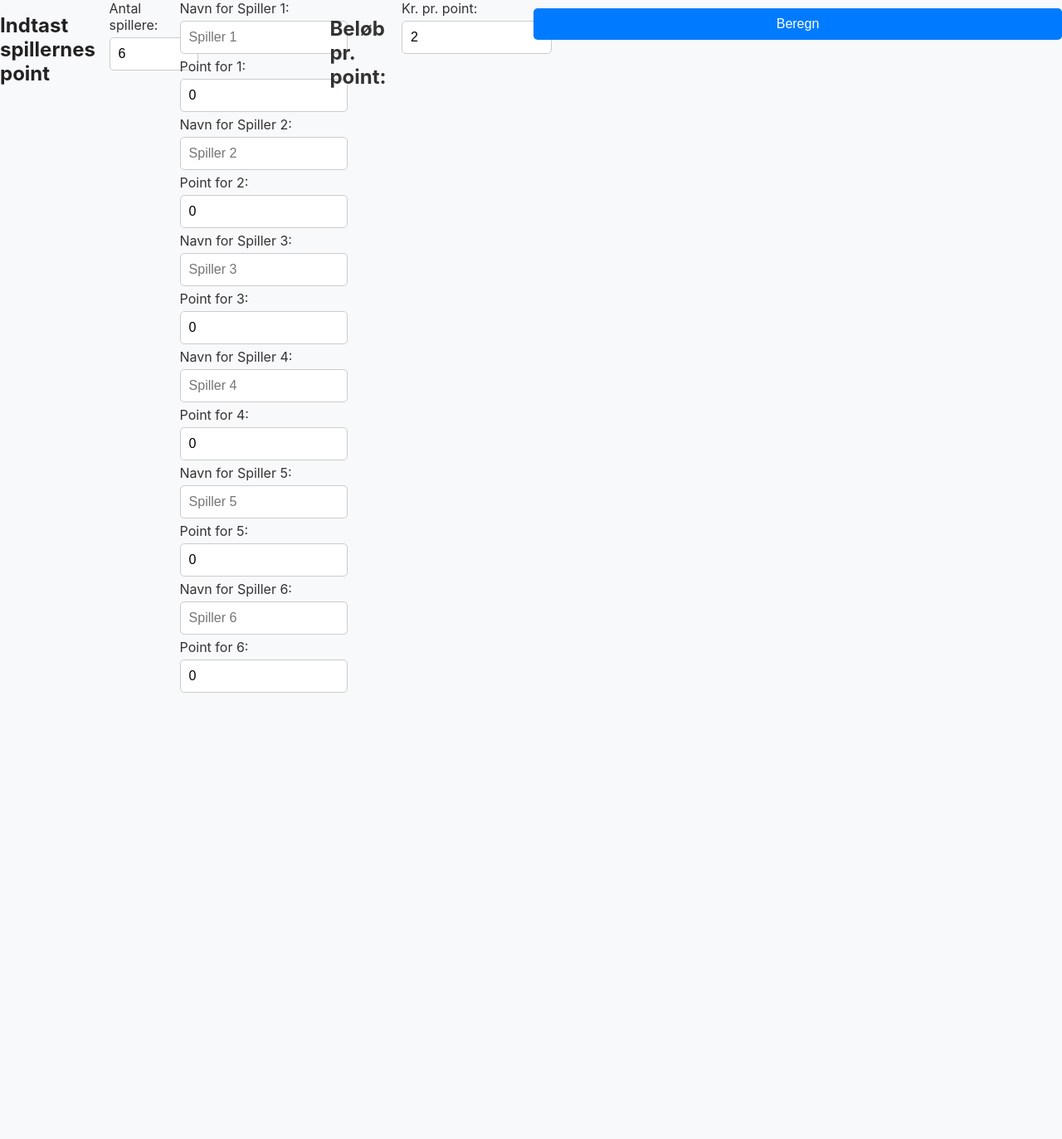
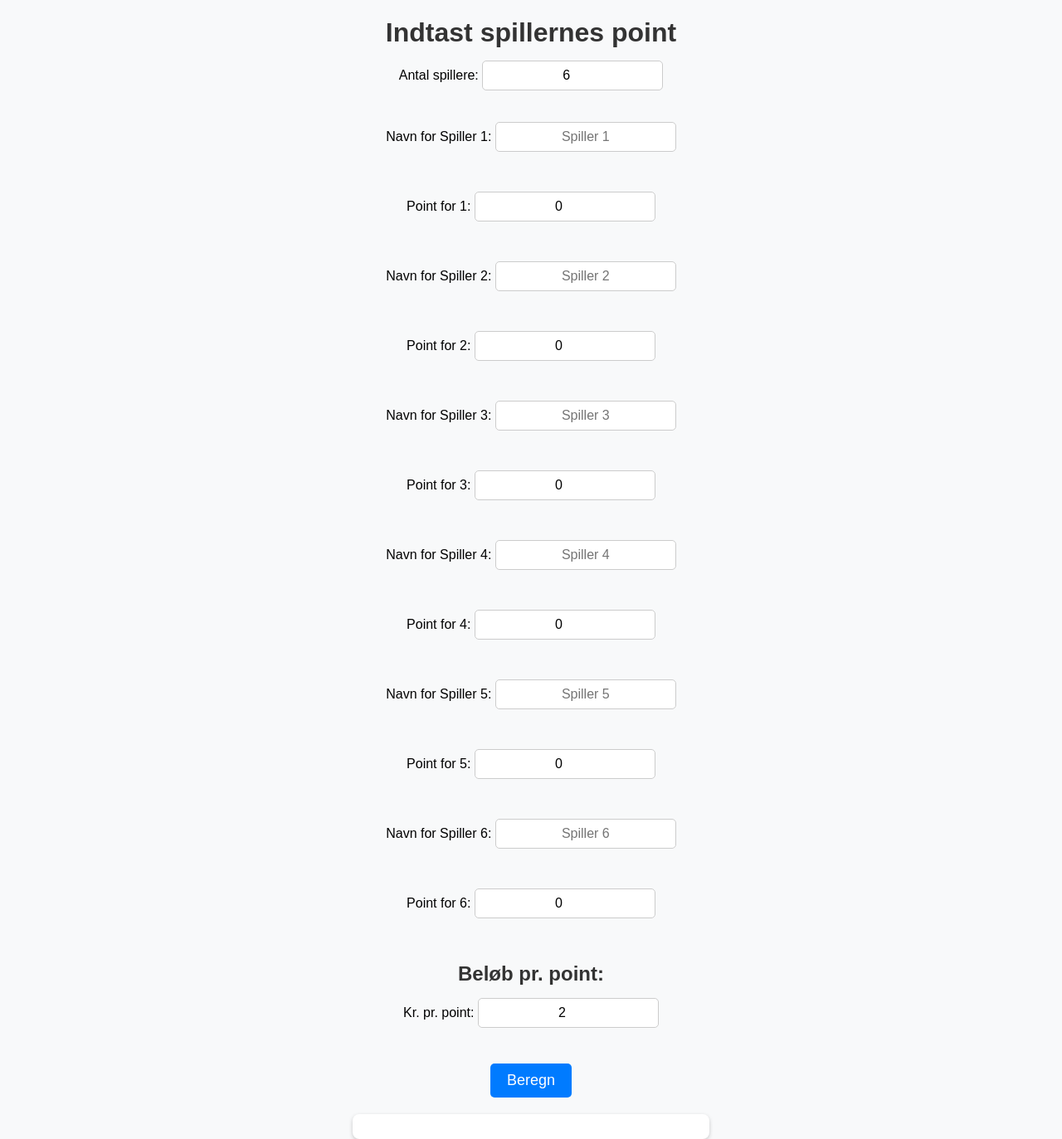
Before and after one commit to oerwood/whist, a Flask app: page / in a window 1280 px wide. Shown: the whole page at 83% size. Before the commit the page ends 835 px from the top, so only its background shows below. Run offline with Flask 3, Linux system fonts and the light colour scheme.

Commit message:
Update style.css

```diff
--- a/static/style.css
+++ b/static/style.css
@@ -1,68 +1,70 @@
-/* Generelt styling */
+/* Generelle styles */
 body {
-    font-family: 'Inter', sans-serif;
+    font-family: Arial, sans-serif;
+    text-align: center;
     background-color: #f8f9fa;
-    color: #333;
     margin: 0;
     padding: 0;
-    display: flex;
-    justify-content: center;
-    align-items: flex-start;  /* Sørger for at h1 ikke skjules */
-    min-height: 100vh;
 }
 
-/* Wrapper til centreret indhold */
-.container {
-    background: white;
-    padding: 20px;
-    border-radius: 10px;
-    box-shadow: 0 4px 10px rgba(0, 0, 0, 0.1);
-    max-width: 400px;
-    width: 100%;
-    margin-top: 20px;  /* Giver luft over containeren */
+/* Hovedindhold */
+h1, h2 {
+    color: #333;
+    margin-bottom: 10px;
 }
 
-/* Overskrifter */
-h1 {
-    font-size: 24px;
-    font-weight: bold;
-    margin-bottom: 20px;
-    color: #222;
+/* Formular container */
+#spillereContainer {
+    display: flex;
+    flex-direction: column;
+    align-items: center;
+    gap: 10px;
+    margin-top: 10px;
 }
 
 /* Inputfelter */
 input {
-    width: 100%;
-    padding: 10px;
+    padding: 8px;
     margin: 5px 0;
     border: 1px solid #ccc;
     border-radius: 5px;
     font-size: 16px;
+    text-align: center;
+    width: 200px;
 }
 
 /* Knapper */
 button {
-    width: 100%;
-    padding: 10px;
-    margin-top: 10px;
-    border: none;
-    border-radius: 5px;
     background-color: #007bff;
     color: white;
-    font-size: 16px;
+    border: none;
+    padding: 10px 20px;
+    font-size: 18px;
+    border-radius: 5px;
     cursor: pointer;
-    transition: background 0.3s;
+    margin-top: 10px;
+    transition: background-color 0.3s;
 }
 
 button:hover {
     background-color: #0056b3;
 }
 
-/* Resultater */
-.resultat-container {
+/* Centrer knapper */
+#installButton,
+button[onclick="beregnOverførsler()"] {
+    display: block;
+    margin: 20px auto;
+}
+
+/* Overførselsresultater */
+#resultat {
     margin-top: 20px;
-    font-weight: bold;
-    background: #f1f1f1;
-    padding: 10px;
-    border-radius: 5px;
+    padding: 15px;
+    background: white;
+    border-radius: 8px;
+    box-shadow: 0px 2px 5px rgba(0, 0, 0, 0.2);
+    max-width: 400px;
+    margin-left: auto;
+    margin-right: auto;
 }
```
